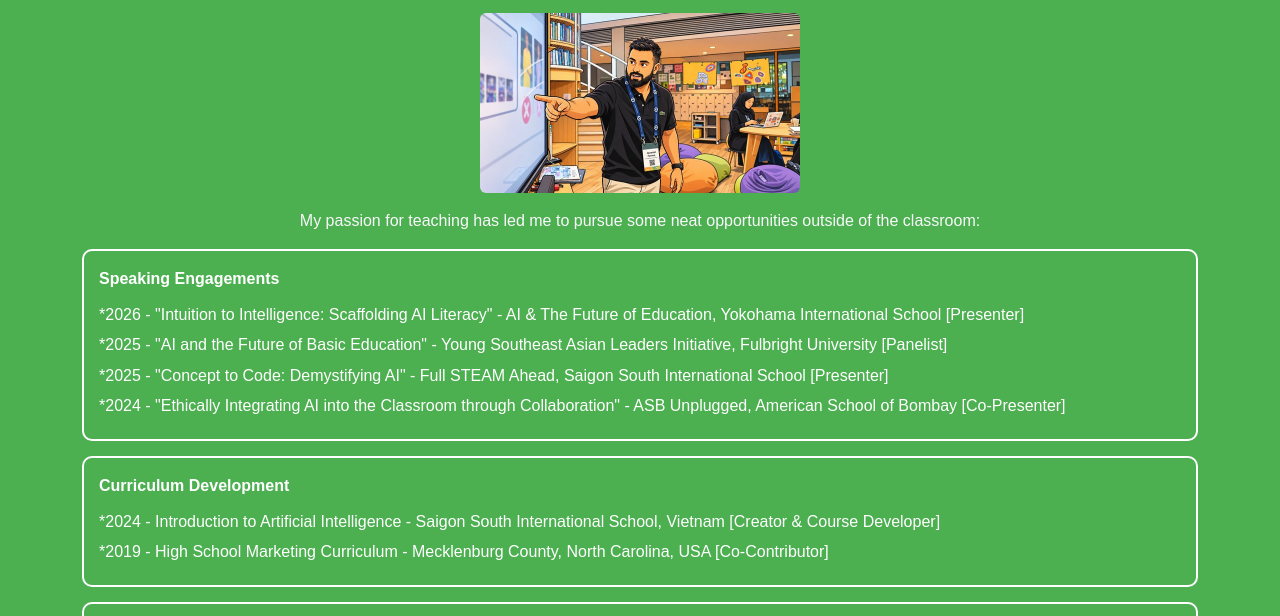
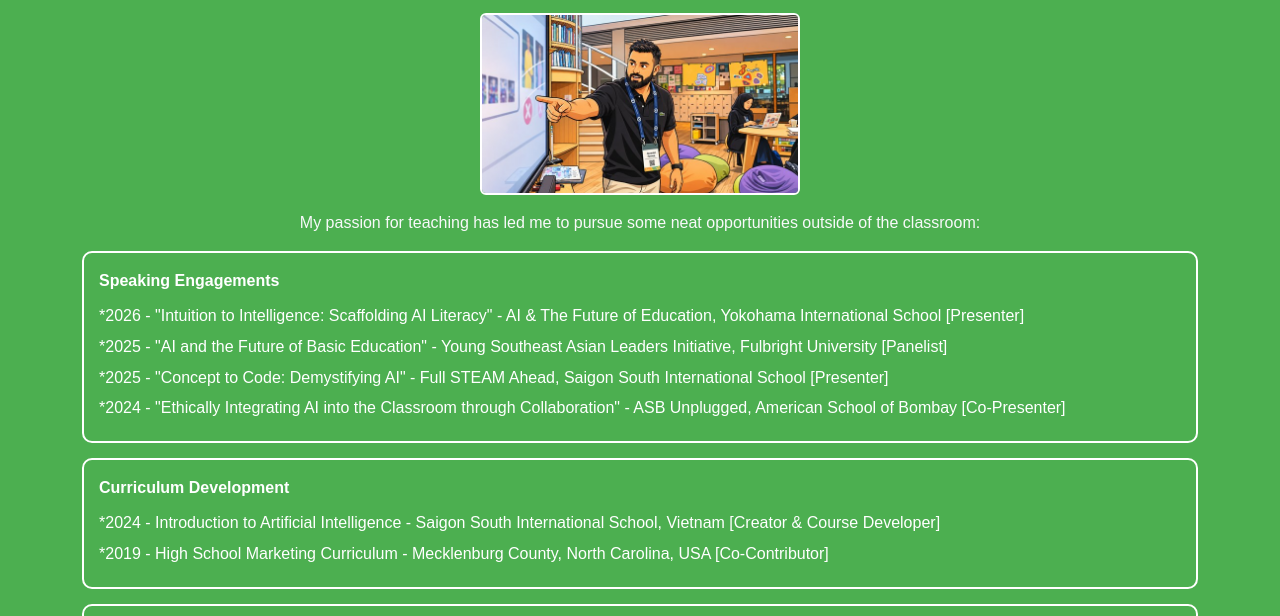
Before and after one commit to jfarouq/mrfarouq-site, a plain HTML site: page pd.html in a window 1280 px wide. Shown: the part 189-805 px from the top of the page. Drawn offline with nearby package versions, Linux system fonts and the light colour scheme; a web font is replaced by a local one.

Commit message:
Main images on Home, Events, Consulting & PD, Contact: 2px white border
Co-Authored-By: Claude Opus 5.5 <noreply@anthropic.com>
Claude-Session: https://claude.ai/code/session_01Gg8E9nNdotD5JpZuhVZmJG

```diff
--- a/pd.html
+++ b/pd.html
@@ -26,6 +26,10 @@
   <link rel="stylesheet" href="https://cdn.jsdelivr.net/npm/bootstrap-icons/font/bootstrap-icons.css">
 
   <style>
+    .hero-frame {
+      border: 2px solid white;
+      box-sizing: border-box;
+    }
     /* Centre the menu links on the page; the face icon stays at the left */
     @media (min-width: 576px) {
       .navbar { position: relative; }
@@ -126,7 +130,7 @@
     <div class="container text-center mt-4">
       <h1 class="text-light mt-3">Consulting and Professional Development</h1>
       <!-- Central Image -->
-      <img src="images2/pd_consulting.jpg" alt="Mr. Farouq leading a session in a learning space" class="img-fluid rounded mt-2" style="max-width: min(320px, 100%);">
+      <img src="images2/pd_consulting.jpg" alt="Mr. Farouq leading a session in a learning space" class="hero-frame img-fluid rounded mt-2" style="max-width: min(320px, 100%);">
 
       <!-- Introduction -->
       <p class="text-light mt-3">
```
Also changed, not shown: contact.html (+5 -1 lines), default.html (+5 -1 lines), events.html (+5 -1 lines).
